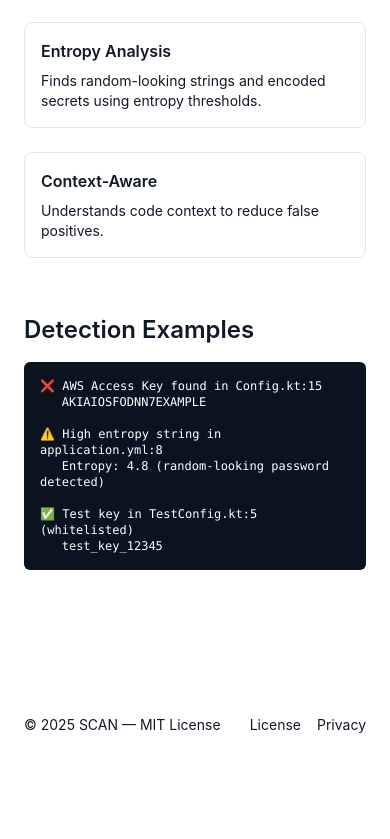
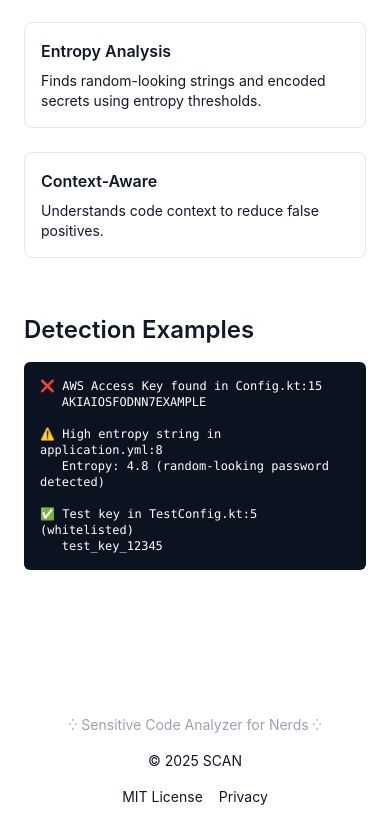
Before and after one commit to theaniketraj/SCAN, a Next.js app in the folder landing/: page / in a window 390 px wide. Shown: the part 720-1559 px from the top of the page. Before the commit the page ends 1487 px from the top, so only its background shows below. Built offline with nearby package versions, Linux system fonts and the light colour scheme.

Commit message:
feat: enhance Footer component with improved layout and link styling for better visibility

```diff
--- a/landing/components/Footer.tsx
+++ b/landing/components/Footer.tsx
@@ -4,11 +4,25 @@ export default function Footer() {
     return (
         <footer className="border-t border-white/10 mt-16">
             <div className="container mx-auto px-6 py-8 text-sm">
-                <div className="flex justify-between">
-                    <div>© {new Date().getFullYear()} SCAN — MIT License</div>
+                {/* Desktop layout */}
+                <div className="hidden md:flex justify-between items-center">
+                    <div>© {new Date().getFullYear()} SCAN</div>
+                    <div className="text-center">
+                        <span className="text-gray-400">⁛ Sensitive Code Analyzer for Nerds ⁛</span>
+                    </div>
                     <div className="space-x-4">
-                        <a href="https://github.com/theaniketraj/SCAN/blob/main/LICENSE" target="_blank">License</a>
-                        <a href="https://github.com/theaniketraj/SCAN/blob/main/SECURITY.md" target="_blank">Privacy</a>
+                        <a href="https://github.com/theaniketraj/SCAN/blob/main/LICENSE" target="_blank" className="hover:text-white transition-colors">MIT License</a>
+                        <a href="https://github.com/theaniketraj/SCAN/blob/main/SECURITY.md" target="_blank" className="hover:text-white transition-colors">Privacy</a>
+                    </div>
+                </div>
+
+                {/* Mobile layout */}
+                <div className="md:hidden space-y-4 text-center">
+                    <div className="text-gray-400">⁛ Sensitive Code Analyzer for Nerds ⁛</div>
+                    <div>© {new Date().getFullYear()} SCAN</div>
+                    <div className="space-x-4">
+                        <a href="https://github.com/theaniketraj/SCAN/blob/main/LICENSE" target="_blank" className="hover:text-white transition-colors">MIT License</a>
+                        <a href="https://github.com/theaniketraj/SCAN/blob/main/SECURITY.md" target="_blank" className="hover:text-white transition-colors">Privacy</a>
                     </div>
                 </div>
             </div>
```
